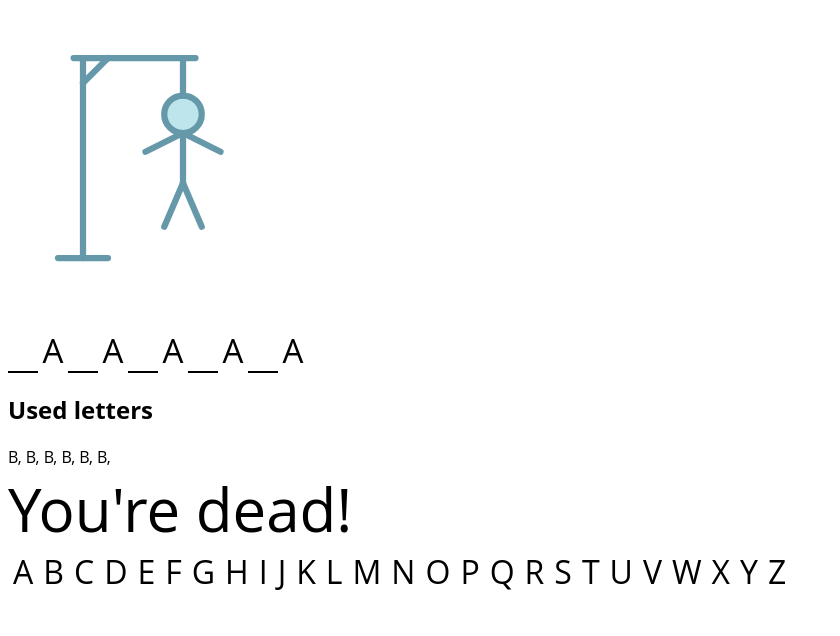
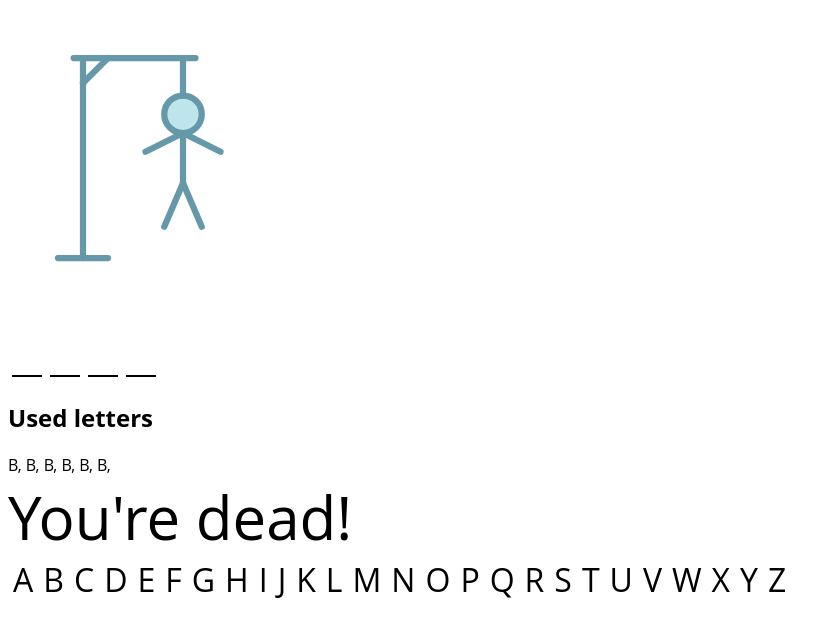
Before and after one commit to albertdc1984/w4ch2-marc-i-albert, a React (Create React App) app: page / in a window 1280 px wide. Shown: the top 636 px of the page, without its empty margins (0-840 px from the left). Built offline with nearby package versions, Linux system fonts and the light colour scheme.

Commit message:
Guess letters rendered generating a word

```diff
--- a/src/App.js
+++ b/src/App.js
@@ -4,6 +4,7 @@ import Paraula from "./components/Paraula/Paraula";
 import Utilitzada from "./components/Utilitzada/Utilitzada";
 import EstatdelJoc from "./components/EstatDelJoc/EstatDelJoc";
 import Penjat from "./components/Penjat/Penjat";
+import paraulaObject from "./data/paraules";
 
 function App() {
   return (
@@ -14,11 +15,10 @@ function App() {
         </svg>
       </div>
       <ul className="guess-letters">
-        <Paraula />
-        <Paraula />
-        <Paraula />
-        <Paraula />
-        <Paraula />
+        {paraulaObject.map((lletraData) => {
+          debugger;
+          return <Paraula lletra={lletraData} />;
+        })}
       </ul>
       <section className="used-letters-container">
         <h2>Used letters</h2>
--- a/src/components/Paraula/Paraula.js
+++ b/src/components/Paraula/Paraula.js
@@ -1,8 +1,7 @@
-const Paraula = (lletra) => {
+const Paraula = ({ lletra }) => {
   return (
     <>
-      <li className="guess-letter empty"></li>
-      <li className="guess-letter">A</li>
+      <li className="guess-letter empty">{lletra.text}</li>
     </>
   );
 };
--- a/src/index.css
+++ b/src/index.css
@@ -31,9 +31,11 @@ svg > * {
   justify-content: center;
   align-items: flex-end;
   font-size: 33px;
+  margin: 4px;
 }
 .guess-letter.empty {
   border-bottom: 2px solid #000;
+  color: white;
 }
 .used-letters {
   list-style: none;
```
